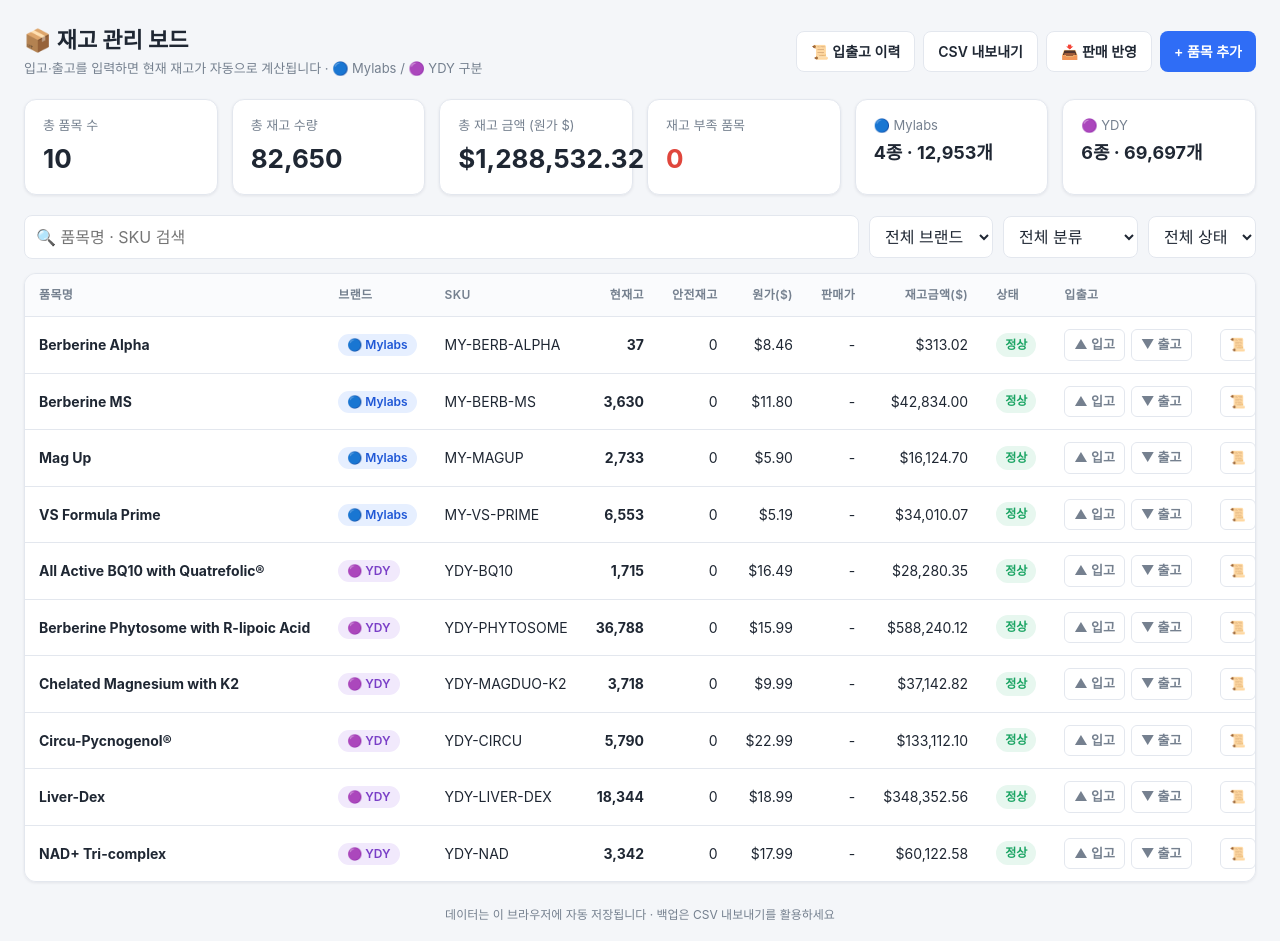
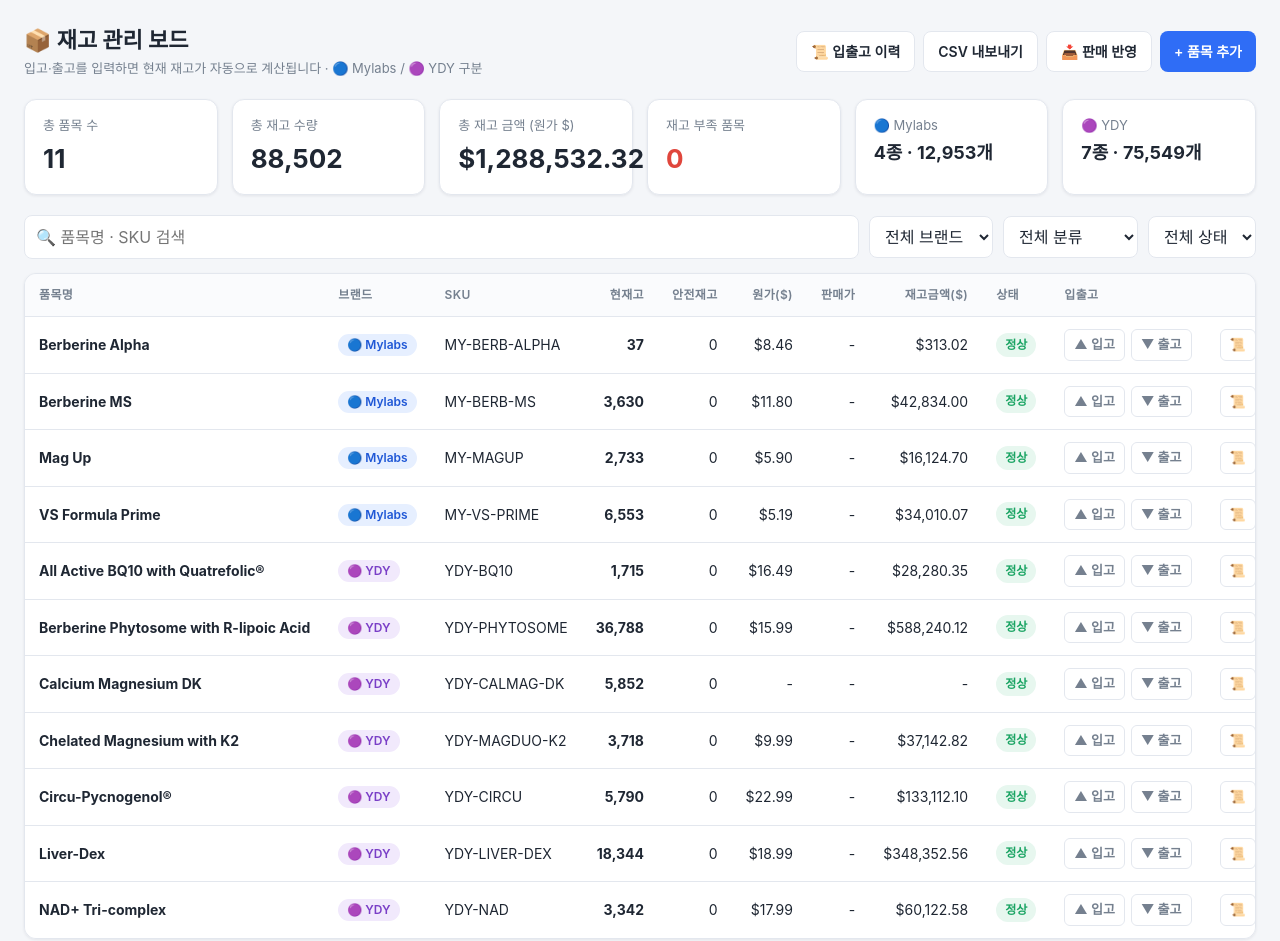
Before and after one commit to mylabsformula/inventory-board, a plain HTML site: page index.html in a window 1280 px wide. Shown: the top 941 px of the page. Drawn offline with Linux system fonts and the light colour scheme.

Commit message:
신규 품목 Calcium Magnesium DK 추가 (11/27 입고 +5,852)
Co-Authored-By: Claude Opus 5.5 <noreply@anthropic.com>
Claude-Session: https://claude.ai/code/session_01JUxBCk4JTEx1vtghbpYi5S

```diff
--- a/index.html
+++ b/index.html
@@ -1,3 +1,4 @@
+<!-- 2026-11-27: 신규 품목 Calcium Magnesium DK(YDY-CALMAG-DK) 입고 +5,852 추가, 저장키 v42 + BUILD 20261127-03 재시드 -->
 <!-- 2026-11-27: 약들약 NAD 공구 11/26 '리버덱스 6개묶음' 옵션 193세트 = 실제 NAD 출고 → NAD −1,158(3,342), 리버덱스 +1,158(18,344), 저장키 v41 + BUILD 20261127-02 재시드 -->
 <!-- 2026-11-27: 11월4주차(11/21–11/27) 스마트스토어 판매(약들약 리버덱스·NAD+, 김미성약사·쀼약사·고약사·릴리약사 파이토좀, 릴리약사·몸짱약사·형제약사 BQ10, 봄약사 베르베린 MS, 약사피셜 써큐·리버덱스, 약사임당 리버덱스, 마이약사 VS 공구) + 아이허브 #0124·#0125 + 누락분(11/11 VS 3pk 1·11/19 약들약 리버덱스 3개묶음 1), 저장키 v40 + BUILD 20261127-01 재시드 -->
 <!-- 2026-11-20: 11월2·3주차(11/7–11/20) 스마트스토어 판매(릴리약사·고약사·형제약사·몸짱제니·쀼약사 파이토좀, 약사임당·약들약 리버덱스, 몸짱약사·릴리약사 BQ10, 드림약사·마이약사 VS, 약사피셜 써큐 공구) + 쿠팡 3건 + 아이허브 #0121·#0122·#0123 + 11월1주차 누락분(11/5–11/6 18건), 저장키 v39 + BUILD 20261120-01 재시드 -->
@@ -452,10 +453,10 @@
 
 <script src="./재고 관리 보드_files/xlsx.full.min.js.download"></script>
 <script>
-const KEY = 'inventory_board_v41';
+const KEY = 'inventory_board_v42';
 // 파일 내용이 바뀔 때마다 갱신. 저장된 스탬프와 다르면 무조건 재시드하므로
 // 같은 저장키로 파일을 다시 배포해도 옛 데이터가 남지 않음.
-const BUILD = '20261127-02';
+const BUILD = '20261127-03';
 const HKEY = 'inventory_history_v1';
 const AKEY = 'inventory_applied_orders_v1';
 let items = [];
@@ -487,6 +488,7 @@ function seed() {
     P('NAD+ Tri-complex', 'YDY-NAD', 'YDY', 3342, 17.99),
     P('Circu-Pycnogenol®', 'YDY-CIRCU', 'YDY', 5790, 22.99),
     P('Liver-Dex', 'YDY-LIVER-DEX', 'YDY', 18344, 18.99),
+    P('Calcium Magnesium DK', 'YDY-CALMAG-DK', 'YDY', 5852, 0),  // 11/27 신규 입고 — 원가 미정
     P('Berberine Alpha', 'MY-BERB-ALPHA', 'Mylabs', 37, 8.46),
     P('Berberine MS', 'MY-BERB-MS', 'Mylabs', 3630, 11.8),
     P('VS Formula Prime', 'MY-VS-PRIME', 'Mylabs', 6553, 5.19),
@@ -859,6 +861,7 @@ function seed() {
   H('MY-VS-PRIME', W23, 24, 6601, 6577, '11/24 아이허브 #0124');
   H('MY-VS-PRIME', W23, 24, 6577, 6553, '11/24 아이허브 #0125');
   H('MY-MAGUP', W23, 4, 2737, 2733, '11/21–11/27 스마트스토어 판매(1pk 4)');
+  HI('YDY-CALMAG-DK', W23, 5852, 0, 5852, '11/27 신규 입고 +5,852 (Calcium Magnesium DK)');
   history.sort((a,b) => b.ts - a.ts);  // 최신순
   save(); saveHistory();
   try { localStorage.setItem(KEY + '_build', BUILD); } catch(e){}
```
